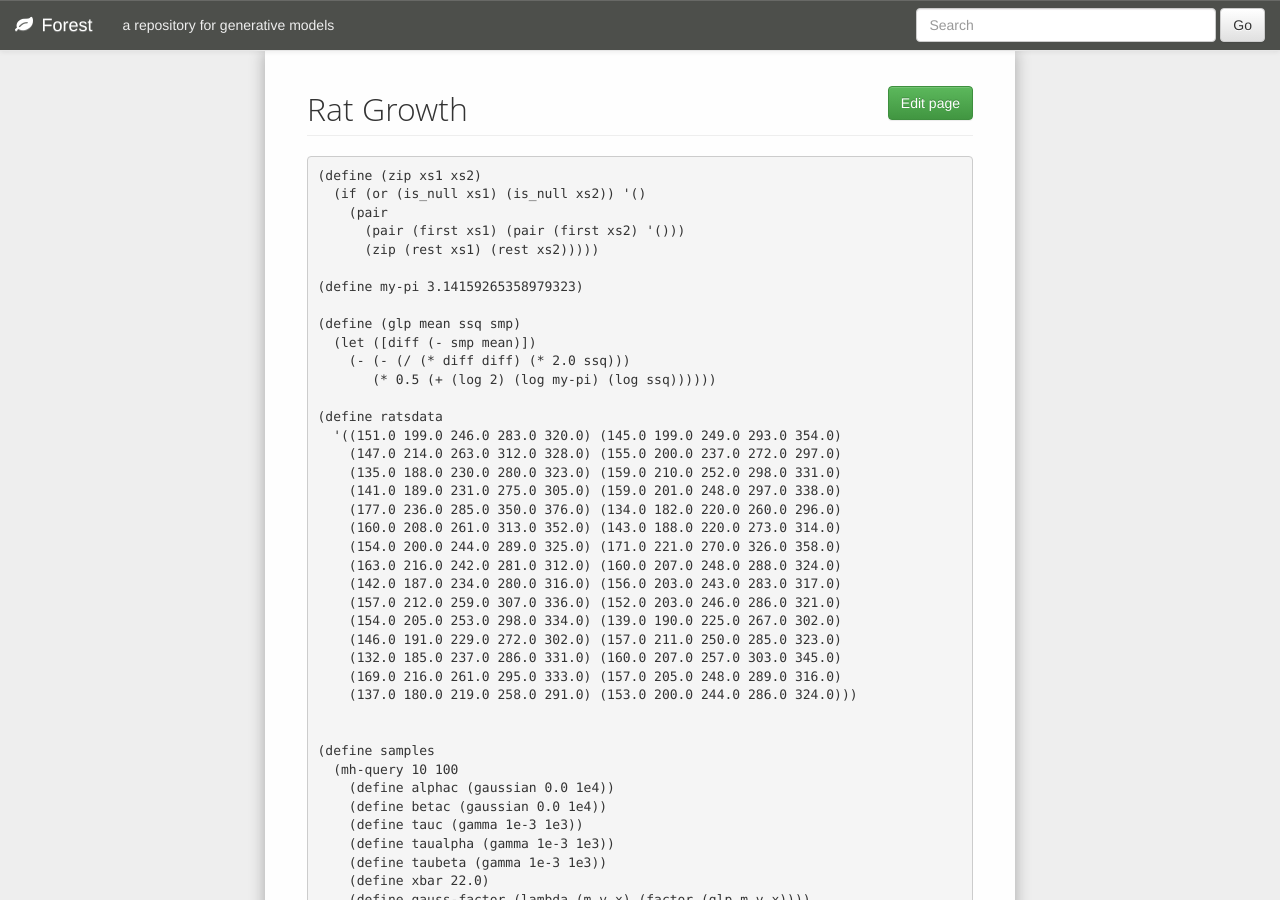
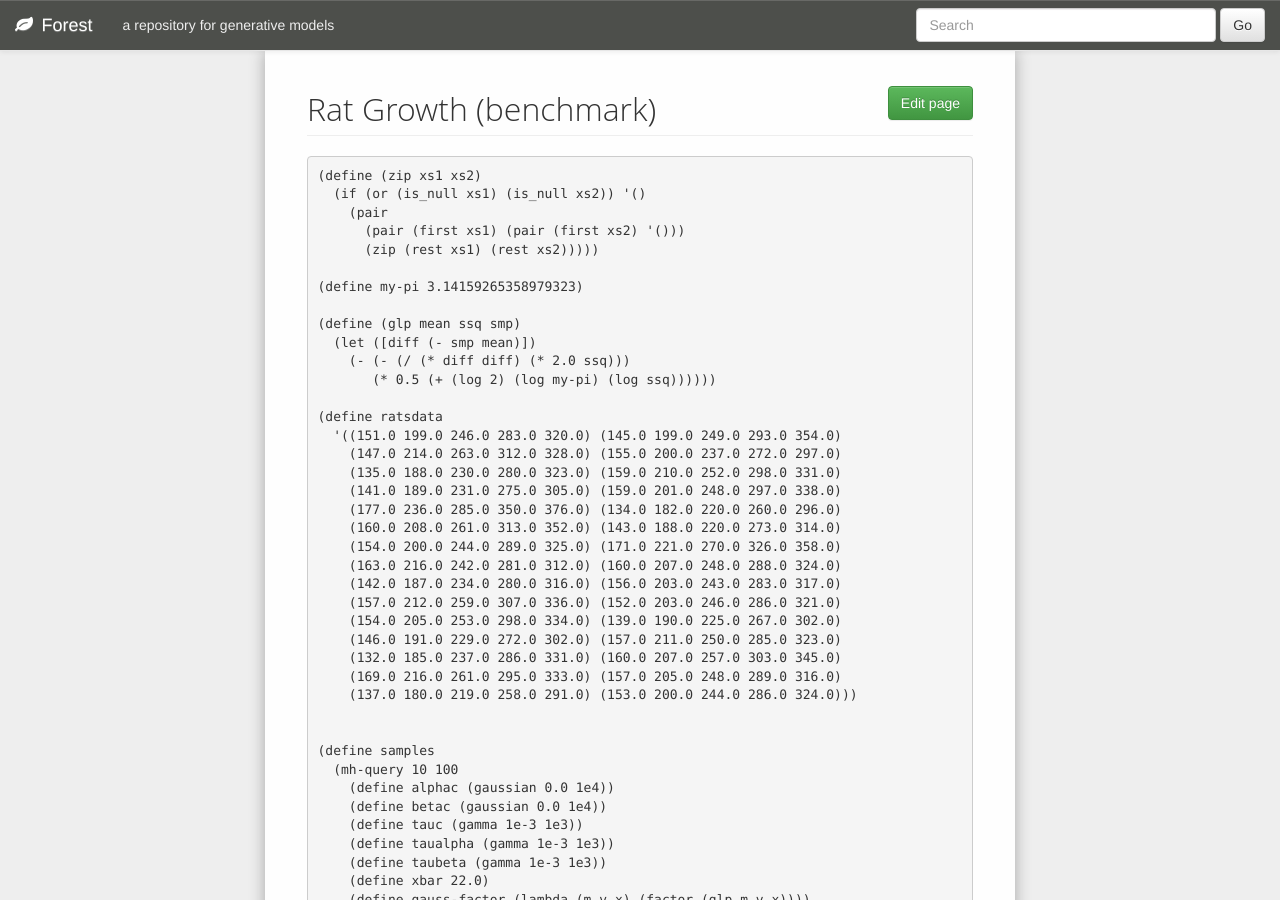
Before and after one commit to forestdb/forestdb.org, a Jekyll site: the page built from models/rat-growth.md, in a window 1280 px wide and 900 px high. Built offline with Jekyll 4.4.1, drawn with Linux system fonts in a browser that asks for light colours; nearby versions of some CDN libraries; a script that is not in the unit is left out; some of the changed lines change nothing that is shown.

Commit message:
Update rat-growth.md

```diff
--- a/models/rat-growth.md
+++ b/models/rat-growth.md
@@ -1,9 +1,9 @@
 ---
 layout: model
-title: Rat Growth
+title: Rat Growth (benchmark)
 model-status: code
 model-category: Undirected Constraints
-model-tags:
+model-tags: machine learning, shred, benchmark
 ---
 
     (define (zip xs1 xs2)
@@ -73,4 +73,4 @@ model-tags:
 
 
 
-Source: [shred](https://github.com/LFY/shred/blob/master/tests/rats.church)
+Source: [shred](https://github.com/LFY/shred/tree/master/benchmarks/rats.ss)
```
